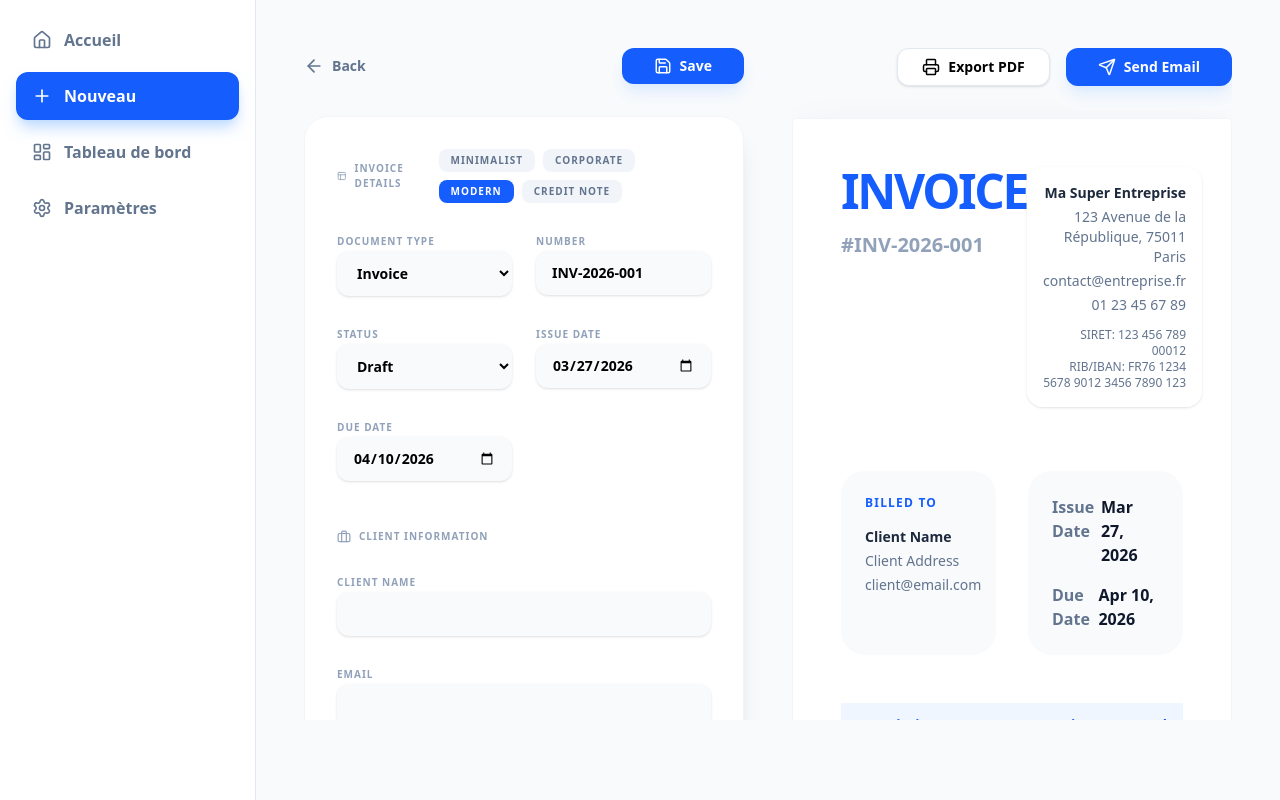
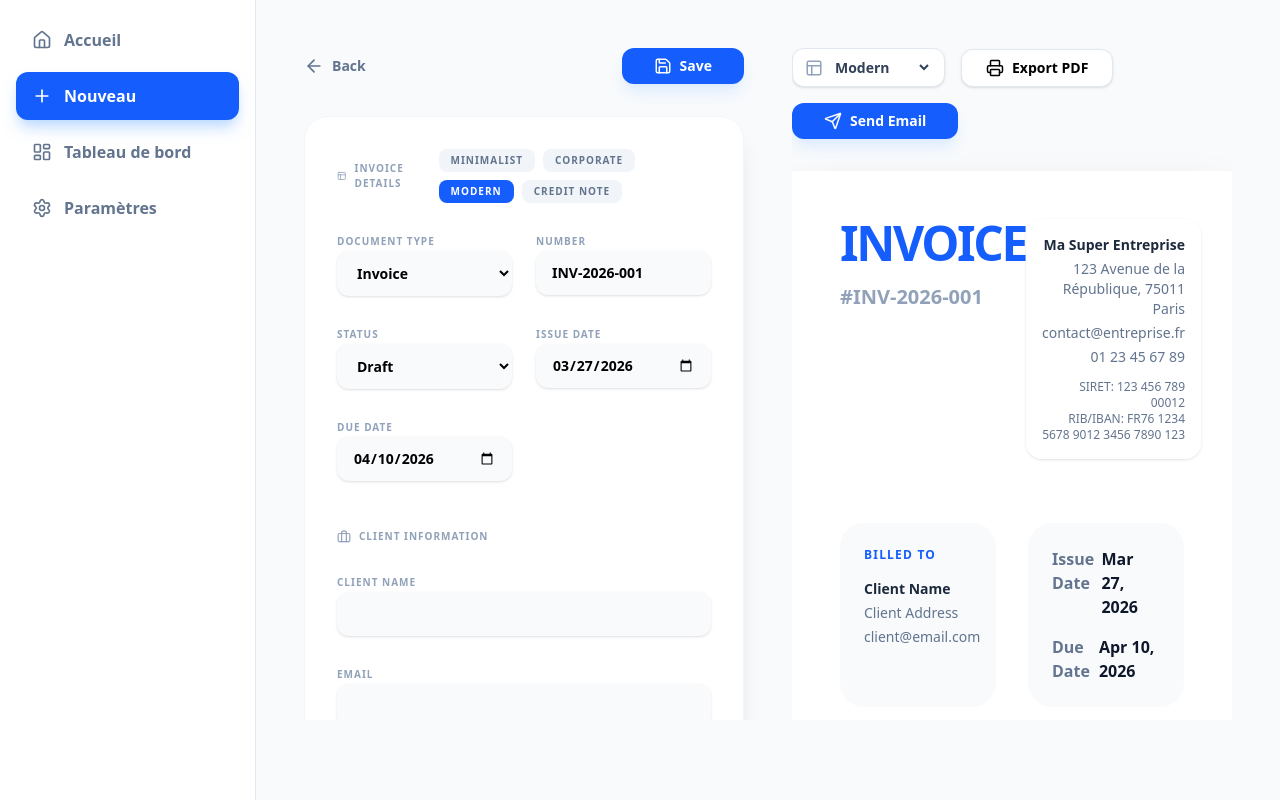
Before and after one commit to onlinedefend9-create/invoiceGen, a React (Vite) app: page /dashboard in a window 1280 px wide. Both pictures are taken after a click on the button "Nouveau". Built offline with nearby package versions, Linux system fonts and the light colour scheme.

Commit message:
feat: Add invoice template switching and preview navigation
Introduces the ability for users to switch invoice templates directly within the preview screen. Also enhances dashboard navigation by allowing direct preview of invoices from the activity list.

```diff
--- a/src/App.tsx
+++ b/src/App.tsx
@@ -241,7 +241,13 @@ export default function App() {
           <Dashboard
             stats={stats}
             invoices={invoices}
-            onViewAll={() => navigate('/dashboard')}
+            onPreviewInvoice={(id) => {
+              const invoice = invoices.find(i => i.id === id);
+              if (invoice) {
+                setCurrentInvoice(invoice);
+                navigate(`/dashboard/invoices/${id}/preview`);
+              }
+            }}
           />
         } />
         <Route path="editer" element={
@@ -262,6 +268,11 @@ export default function App() {
                   profile={profile}
                   onExportPDF={() => handleExportPDF(currentInvoice)}
                   onSendEmail={() => handleSendEmail(currentInvoice)}
+                  onTemplateChange={(template) => {
+                    const updatedInvoice = { ...currentInvoice, template };
+                    setCurrentInvoice(updatedInvoice);
+                    // We don't call updateInvoice here because it's a new unsaved invoice
+                  }}
                   isExporting={isExporting}
                   isSending={isSending}
                 />
@@ -292,6 +303,11 @@ export default function App() {
                 profile={profile}
                 onExportPDF={() => handleExportPDF(currentInvoice!)}
                 onSendEmail={() => handleSendEmail(currentInvoice!)}
+                onTemplateChange={(template) => {
+                  const updatedInvoice = { ...currentInvoice!, template };
+                  setCurrentInvoice(updatedInvoice);
+                  updateInvoice(updatedInvoice);
+                }}
                 isExporting={isExporting}
                 isSending={isSending}
               />
@@ -305,6 +321,11 @@ export default function App() {
             onBack={() => navigate('/dashboard')}
             onExportPDF={() => handleExportPDF(currentInvoice!)}
             onSendEmail={() => handleSendEmail(currentInvoice!)}
+            onTemplateChange={(template) => {
+              const updatedInvoice = { ...currentInvoice!, template };
+              setCurrentInvoice(updatedInvoice);
+              updateInvoice(updatedInvoice);
+            }}
             isExporting={isExporting}
             isSending={isSending}
           />
--- a/src/components/Dashboard.tsx
+++ b/src/components/Dashboard.tsx
@@ -1,4 +1,4 @@
-import React from 'react';
+import React, { useState } from 'react';
 import {
   LayoutDashboard,
   CheckCircle,
@@ -26,11 +26,13 @@ import { useTranslation } from 'react-i18next';
 interface Props {
   stats: DashboardStats;
   invoices: Invoice[];
-  onViewAll: () => void;
+  onPreviewInvoice: (id: string) => void;
 }
 
-export const Dashboard: React.FC<Props> = ({ stats, invoices, onViewAll }) => {
+export const Dashboard: React.FC<Props> = ({ stats, invoices, onPreviewInvoice }) => {
   const { t } = useTranslation();
+  const [showAll, setShowAll] = useState(false);
+
   const chartData = [
     { name: t('dashboard.months.jan', { defaultValue: 'Jan' }), revenue: 4000 },
     { name: t('dashboard.months.feb', { defaultValue: 'Feb' }), revenue: 3000 },
@@ -102,12 +104,16 @@ export const Dashboard: React.FC<Props> = ({ stats, invoices, onViewAll }) => {
         <div className="bg-white p-6 sm:p-10 rounded-[32px] sm:rounded-[40px] border border-slate-100 shadow-xl space-y-8">
           <div className="flex items-center justify-between">
             <h3 className="font-black text-xl sm:text-2xl tracking-tight">{t('dashboard.recentActivity', { defaultValue: 'Recent Activity' })}</h3>
-            <button onClick={onViewAll} className="text-[10px] font-black uppercase tracking-widest text-blue-600 hover:text-blue-700 transition-colors">{t('common.viewAll', { defaultValue: 'View All' })}</button>
+            {invoices.length > 5 && (
+              <button onClick={() => setShowAll(!showAll)} className="text-[10px] font-black uppercase tracking-widest text-blue-600 hover:text-blue-700 transition-colors">
+                {showAll ? t('common.showLess', { defaultValue: 'Show Less' }) : t('common.viewAll', { defaultValue: 'View All' })}
+              </button>
+            )}
           </div>
 
           <div className="space-y-6">
-            {invoices.slice(0, 5).map(inv => (
-              <div key={inv.id} className="flex items-center gap-4 group cursor-pointer">
+            {invoices.slice(0, showAll ? undefined : 5).map(inv => (
+              <div key={inv.id} onClick={() => onPreviewInvoice(inv.id)} className="flex items-center gap-4 group cursor-pointer hover:bg-slate-50 p-2 -mx-2 rounded-2xl transition-colors">
                 <div className={cn(
                   "w-10 h-10 sm:w-12 sm:h-12 rounded-2xl flex items-center justify-center transition-transform group-hover:scale-110 shrink-0",
                   inv.status === 'paid' ? "bg-emerald-50 text-emerald-600" : "bg-blue-50 text-blue-600"
--- a/src/components/InvoicePreview.tsx
+++ b/src/components/InvoicePreview.tsx
@@ -1,7 +1,7 @@
-import React from 'react';
+import React, { useState, useEffect } from 'react';
 import { format, parseISO } from 'date-fns';
-import { ArrowLeft, Printer, Send, Loader2 } from 'lucide-react';
-import { Invoice, UserProfile, DocumentType } from '../types';
+import { ArrowLeft, Printer, Send, Loader2, Layout } from 'lucide-react';
+import { Invoice, UserProfile, DocumentType, TemplateType } from '../types';
 import { formatCurrency, cn } from '../lib/utils';
 import { useTranslation } from 'react-i18next';
 
@@ -11,12 +11,28 @@ interface Props {
   onBack?: () => void;
   onExportPDF: () => void;
   onSendEmail: () => void;
+  onTemplateChange?: (template: TemplateType) => void;
   isExporting: boolean;
   isSending: boolean;
 }
 
-export const InvoicePreview: React.FC<Props> = React.memo(({ invoice, profile, onBack, onExportPDF, onSendEmail, isExporting, isSending }) => {
+export const InvoicePreview: React.FC<Props> = React.memo(({ invoice, profile, onBack, onExportPDF, onSendEmail, onTemplateChange, isExporting, isSending }) => {
   const { t } = useTranslation();
+  const [previewTemplate, setPreviewTemplate] = useState<TemplateType>(invoice?.template || 'minimalist');
+
+  useEffect(() => {
+    if (invoice) {
+      setPreviewTemplate(invoice.template);
+    }
+  }, [invoice?.template]);
+
+  const handleTemplateChange = (template: TemplateType) => {
+    setPreviewTemplate(template);
+    if (onTemplateChange) {
+      onTemplateChange(template);
+    }
+  };
+
   if (!invoice) return null;
   const subtotal = invoice.items.reduce((sum, item) => sum + (item.quantity * item.unitPrice), 0);
   const tax = subtotal * (invoice.taxRate / 100);
@@ -113,7 +129,7 @@ export const InvoicePreview: React.FC<Props> = React.memo(({ invoice, profile, o
 
   const templates = {
     minimalist: (
-      <div className="space-y-12 text-slate-800 font-sans p-8 sm:p-12 bg-white min-h-[1000px] shadow-sm border border-slate-100">
+      <div className="space-y-12 text-slate-800 font-sans p-8 sm:p-12 bg-white min-h-[1123px]">
         <div className="flex justify-between items-start">
           <div>
             {profile.logoUrl && <img src={profile.logoUrl} alt="Logo" className="h-12 mb-4" referrerPolicy="no-referrer" />}
@@ -147,7 +163,7 @@ export const InvoicePreview: React.FC<Props> = React.memo(({ invoice, profile, o
       </div>
     ),
     corporate: (
-      <div className="bg-white min-h-[1000px] p-0 font-sans text-slate-800 shadow-sm border border-slate-100">
+      <div className="bg-white min-h-[1123px] p-0 font-sans text-slate-800">
         <div className="bg-slate-800 text-white p-8 sm:p-12 flex justify-between items-center">
           <div>
             {profile.logoUrl ? (
@@ -202,7 +218,7 @@ export const InvoicePreview: React.FC<Props> = React.memo(({ invoice, profile, o
       </div>
     ),
     modern: (
-      <div className="bg-white min-h-[1000px] p-8 sm:p-12 font-sans text-slate-900 relative overflow-hidden shadow-sm border border-slate-100">
+      <div className="bg-white min-h-[1123px] p-8 sm:p-12 font-sans text-slate-900 relative overflow-hidden">
         <div className="absolute top-0 right-0 w-64 h-64 bg-blue-50 rounded-bl-full -z-10" />
 
         <div className="flex justify-between items-start mb-16">
@@ -252,7 +268,7 @@ export const InvoicePreview: React.FC<Props> = React.memo(({ invoice, profile, o
       </div>
     ),
     credit_note: (
-      <div className="bg-white min-h-[1000px] p-0 font-sans text-rose-900 border-t-8 border-rose-600 shadow-sm">
+      <div className="bg-white min-h-[1123px] p-0 font-sans text-rose-900 border-t-8 border-rose-600">
         <div className="p-8 sm:p-12 space-y-12">
           <div className="flex justify-between items-start border-b border-rose-100 pb-8">
             <div>
@@ -301,7 +317,20 @@ export const InvoicePreview: React.FC<Props> = React.memo(({ invoice, profile, o
             <ArrowLeft size={20} /> {t('common.back', { defaultValue: 'Back' })}
           </button>
         )}
-        <div className="flex flex-wrap gap-4 w-full sm:w-auto ml-auto">
+        <div className="flex flex-wrap gap-4 w-full sm:w-auto ml-auto items-center">
+          <div className="flex items-center gap-2 bg-white border border-slate-200 rounded-xl px-3 py-2 shadow-sm">
+            <Layout size={18} className="text-slate-400" />
+            <select
+              value={previewTemplate}
+              onChange={(e) => handleTemplateChange(e.target.value as TemplateType)}
+              className="bg-transparent border-none text-sm font-bold text-slate-700 focus:ring-0 cursor-pointer outline-none"
+            >
+              <option value="minimalist">{t('invoice.templates.minimalist', { defaultValue: 'Minimalist' })}</option>
+              <option value="corporate">{t('invoice.templates.corporate', { defaultValue: 'Corporate' })}</option>
+              <option value="modern">{t('invoice.templates.modern', { defaultValue: 'Modern' })}</option>
+              <option value="credit_note">{t('invoice.templates.credit_note', { defaultValue: 'Credit Note' })}</option>
+            </select>
+          </div>
           <button onClick={onExportPDF} className="flex-1 sm:flex-none px-6 py-2 bg-white border border-slate-200 rounded-xl text-sm font-bold flex items-center justify-center gap-2 hover:bg-slate-50 transition-all shadow-sm">
             {isExporting ? <Loader2 className="animate-spin" size={18} /> : <Printer size={18} />} {t('invoice.exportPdf', { defaultValue: 'Export PDF' })}
           </button>
@@ -310,8 +339,8 @@ export const InvoicePreview: React.FC<Props> = React.memo(({ invoice, profile, o
           </button>
         </div>
       </div>
-      <div className="w-full max-w-[800px] mx-auto shadow-2xl rounded-lg overflow-hidden">
-        {templates[invoice.template] || templates.minimalist}
+      <div id="invoice-render" className="w-full max-w-[800px] mx-auto shadow-2xl">
+        {templates[previewTemplate] || templates.minimalist}
       </div>
     </div>
   );
```
